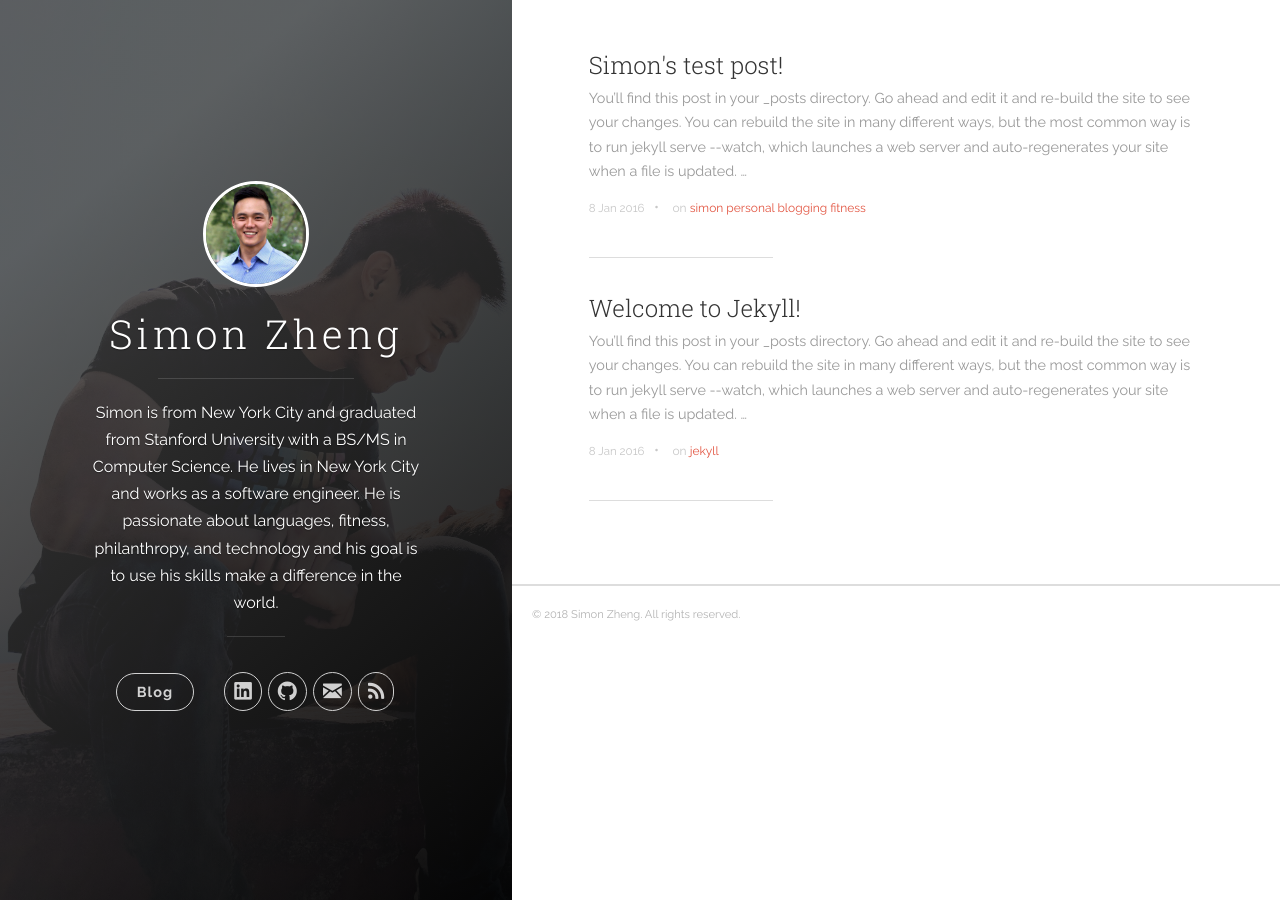
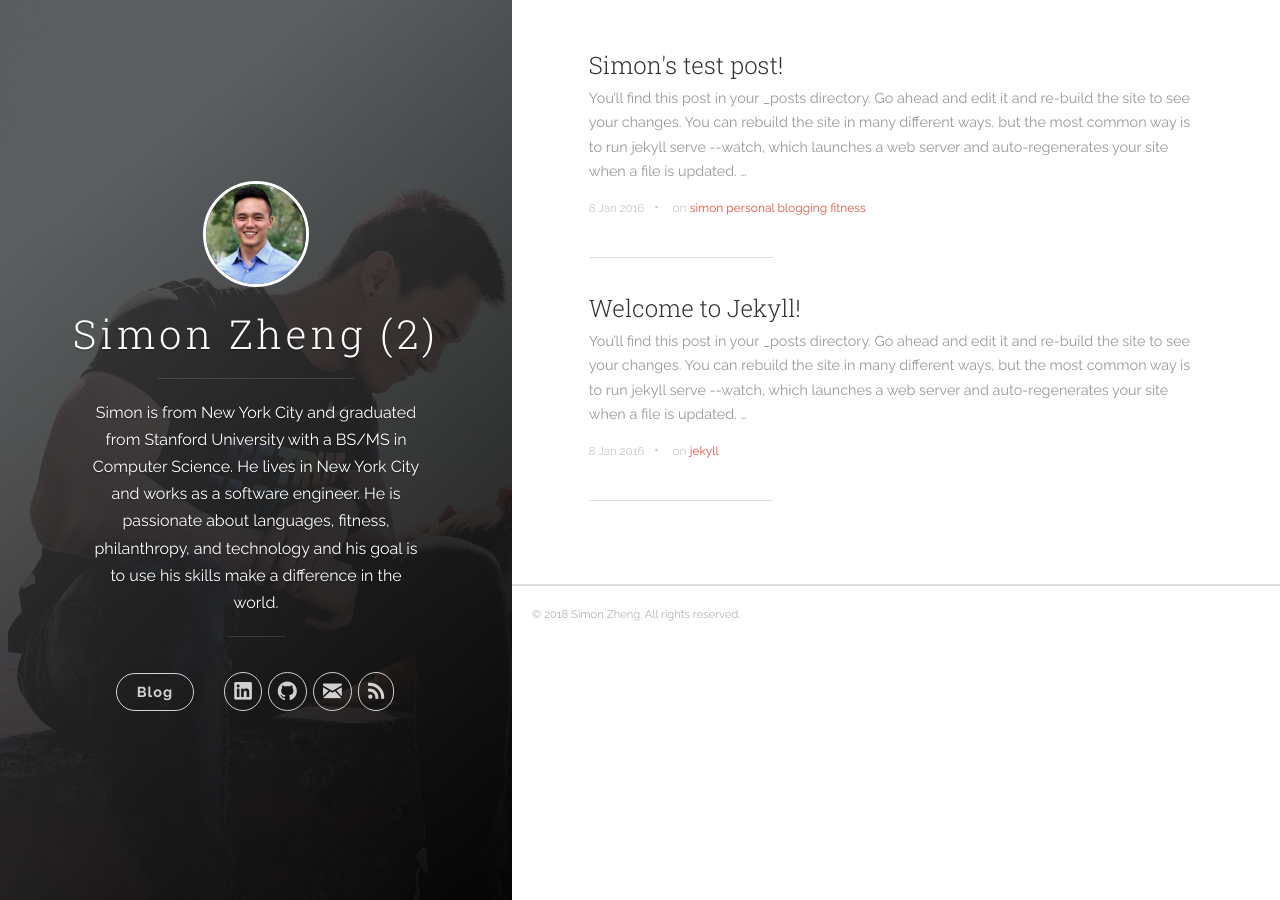
Before and after one commit to simonzheng/simonzheng.github.io, a Jekyll site: the page built from index.html, in a window 1280 px wide. Built offline with Jekyll 4.4.1, drawn with Linux system fonts in a browser that asks for light colours; nearby versions of some CDN libraries; the list of posts is cut into pages by our own code.

Commit message:
Changing title to see when this reloads

```diff
--- a/_config.yml
+++ b/_config.yml
@@ -1,5 +1,5 @@
 # Site settings
-title: Simon Zheng
+title: Simon Zheng (2)
 description: 'Simon is from New York City and graduated from Stanford University with a BS/MS in Computer Science. He lives in New York City and works as a software engineer. He is passionate about languages, fitness, philanthropy, and technology and his goal is to use his skills make a difference in the world.'
 url: 'https://simonzheng.com'
 baseurl: '/'
```
